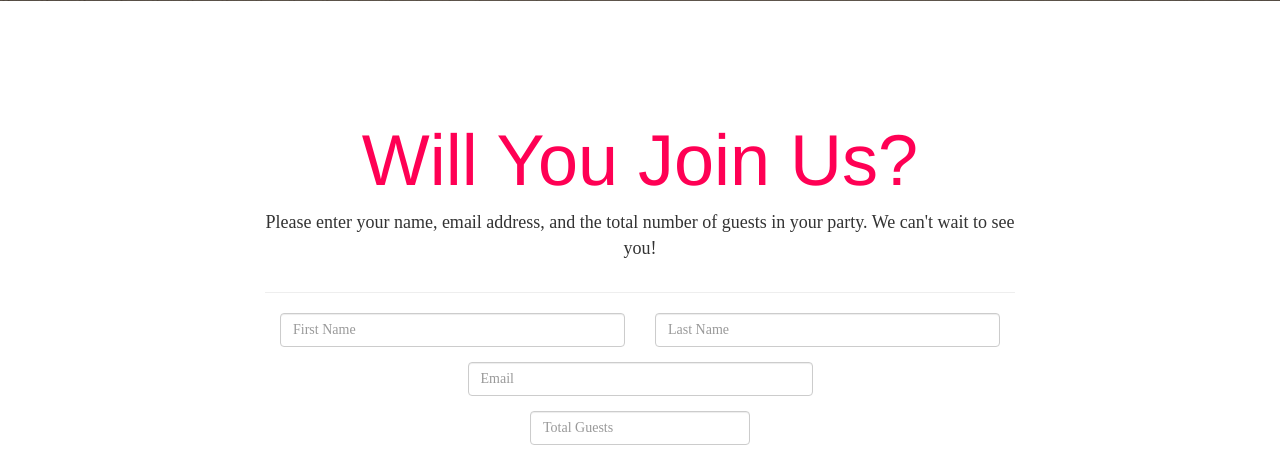
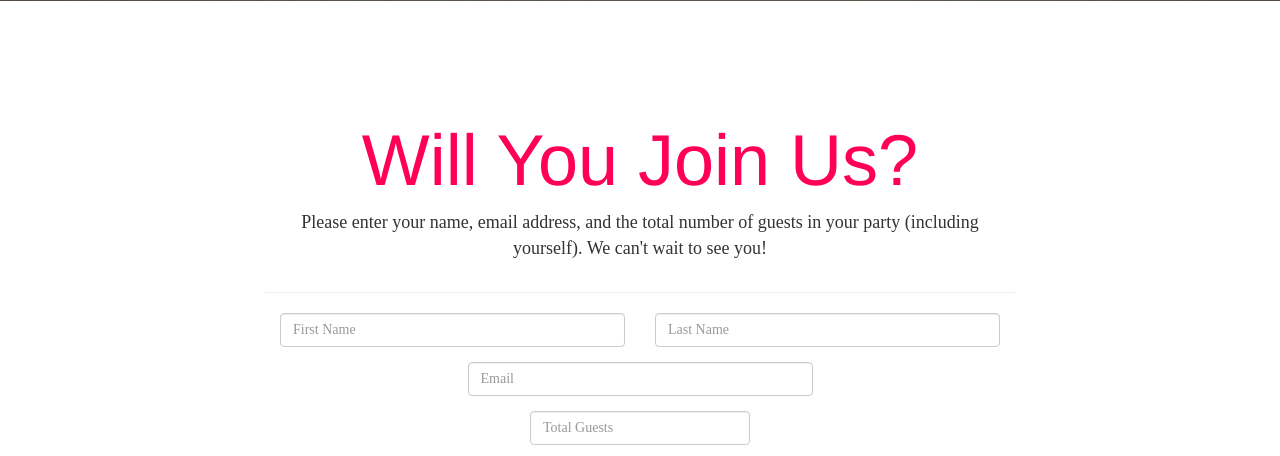
Before and after one commit to michaeldistler/wedding-site, a Django app: page / in a window 1280 px wide. Shown: the part 4638-5094 px from the top of the page. Run offline with Django 3.2, Linux system fonts and the light colour scheme; some libraries are stand-ins or nearby versions; some web fonts are replaced.

Commit message:
Quick wording change, and email wording addition.

```diff
--- a/templates/email.txt
+++ b/templates/email.txt
@@ -5,3 +5,7 @@ Here is a reminder of the date and time:
 When: 3/12/2016 at 6:00PM
 Where: Mellwood Arts and Entertainment Center
 Event Room #1
+
+We can't wait to see you!
+
+Katie and Mike
--- a/templates/index.html
+++ b/templates/index.html
@@ -186,7 +186,7 @@
     <div class="row">
         <div class="col-xs-12 col-lg-8 col-lg-offset-2">
           <h1>Will You Join Us?</h1>
-            <p>Please enter your name, email address, and the total number of guests in your party. We can't wait to see you!</p>
+            <p>Please enter your name, email address, and the total number of guests in your party (including yourself). We can't wait to see you!</p>
 
         </div>
     </div>
```
